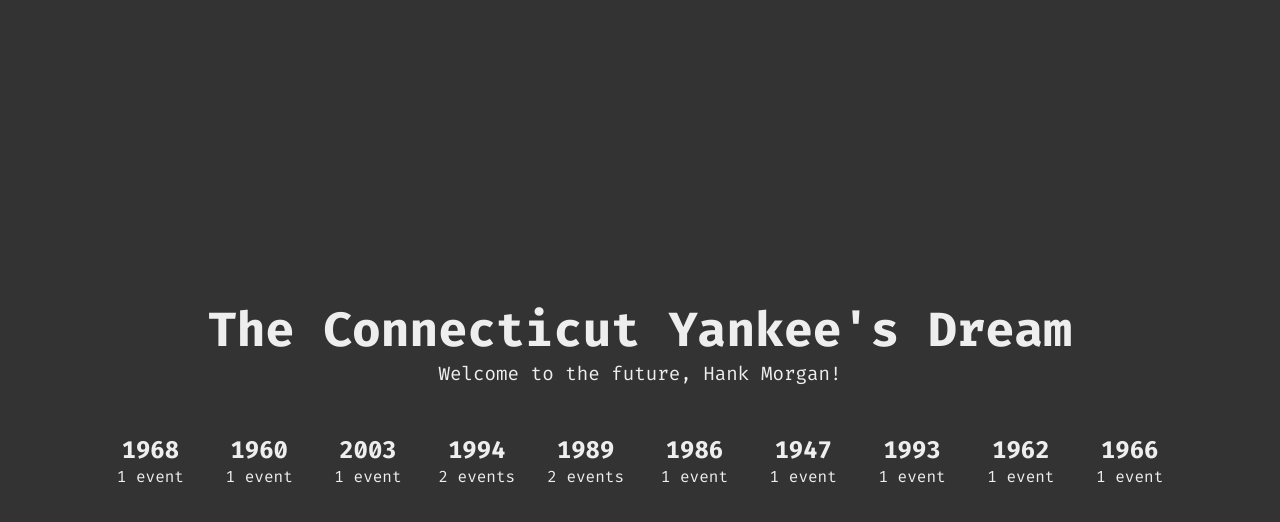
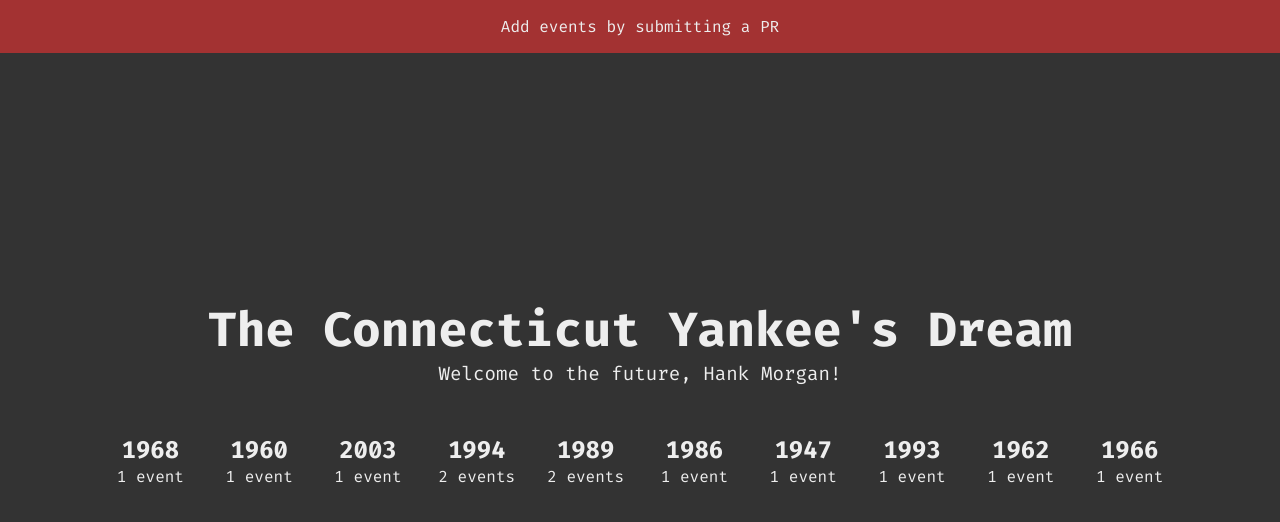
Before and after one commit to MaadhavBhatt/the-connecticut-yankees-dream, a Vue app: page / in a window 1280 px wide. Shown: the top 522 px of the page. Built offline with nearby package versions, Linux system fonts and the light colour scheme.

Commit message:
feat: add banner to encourage event submissions via PR

```diff
--- a/src/App.vue
+++ b/src/App.vue
@@ -1,5 +1,9 @@
 <template>
   <div id="app">
+    <span class="banner">Add events by submitting a <a
+        href="https://github.com/MaadhavBhatt/the-connecticut-yankees-dream/edit/main/content.yaml"
+        target="_blank">PR</a></span>
+
     <header>
       <h1>The Connecticut Yankee's Dream</h1>
       <p>Welcome to the future, Hank Morgan!</p>
@@ -79,6 +83,17 @@ a {
   color: #eee;
 }
 
+.banner {
+  position: absolute;
+  top: 0;
+
+  padding: 1rem 0;
+  width: 100%;
+
+  background-color: rgb(163, 50, 50);
+  text-align: center;
+}
+
 header {
   text-align: center;
 
```
